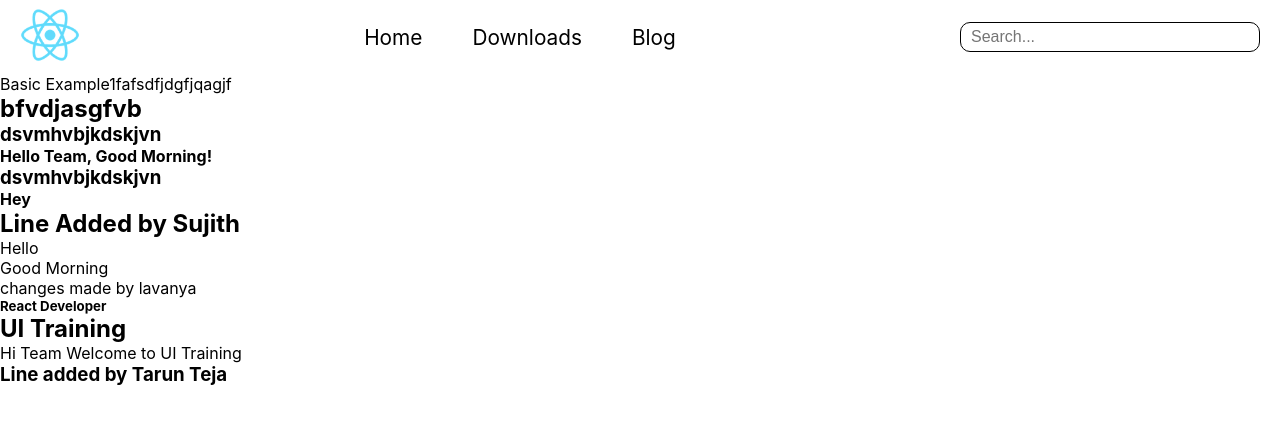
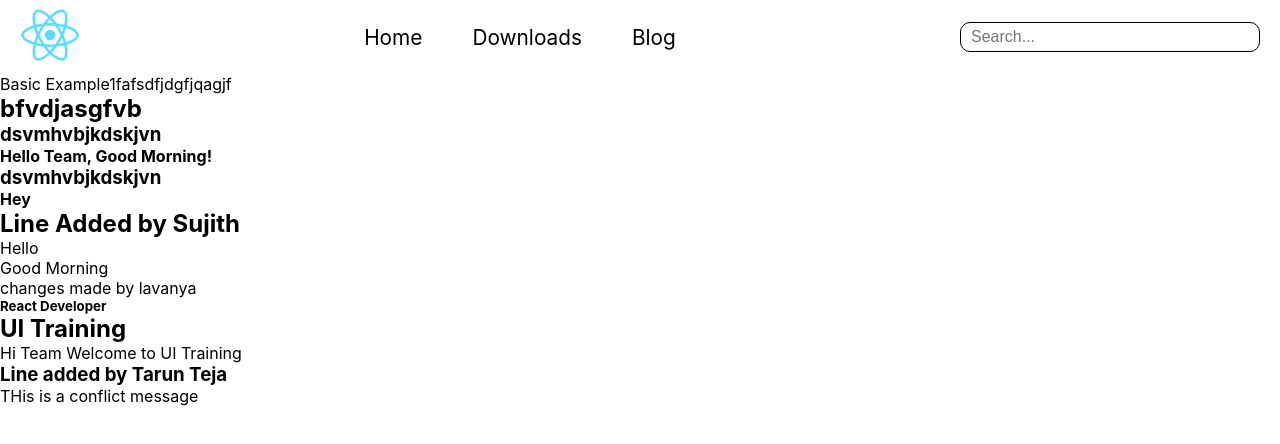
Before and after one commit to VeluruSumanvsn/ReactBatch10, a React (Create React App) app: page / in a window 1280 px wide. Shown: the top 444 px of the page. Built offline with nearby package versions, Linux system fonts and the light colour scheme.

Commit message:
Conflict message

```diff
--- a/src/App.js
+++ b/src/App.js
@@ -21,6 +21,7 @@ function App(){ //myApp is a component
     </div>
     <p>Hi Team Welcome to UI Training</p>
     <h3>Line added by Tarun Teja</h3>
+    <p>THis is a conflict message</p>
 
 
 
```
